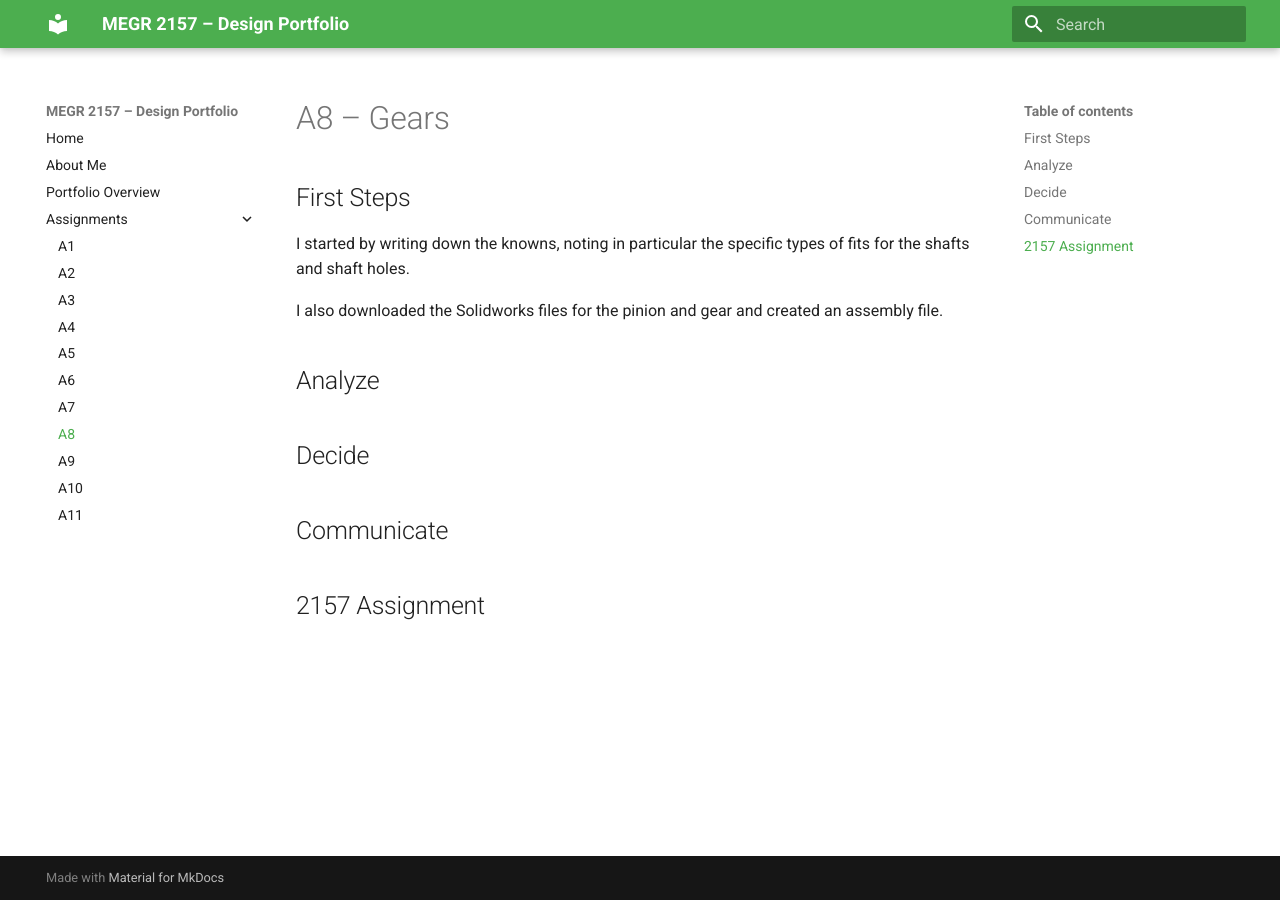
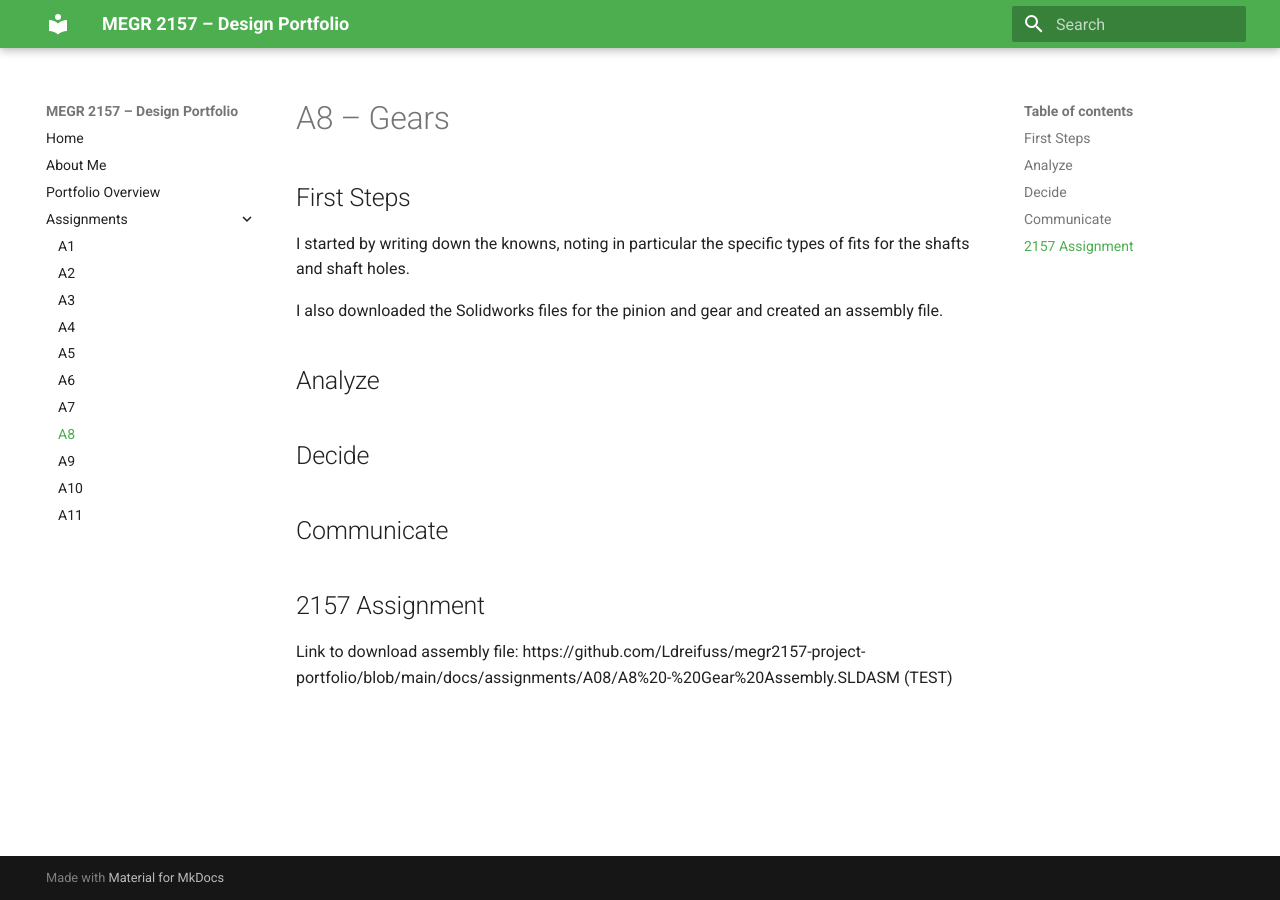
Before and after one commit to Ldreifuss/megr2157-project-portfolio, an MkDocs documentation site: the page built from docs/assignments/A08/index.md, in a window 1280 px wide. Built offline with MkDocs 1.6.1 and Material for MkDocs 9.7.7, drawn with Linux system fonts in a browser that asks for light colours.

Commit message:
Update index.md

```diff
--- a/docs/assignments/A08/index.md
+++ b/docs/assignments/A08/index.md
@@ -16,3 +16,8 @@ I also downloaded the Solidworks files for the pinion and gear and created an as
 
 
 ## 2157 Assignment
+
+
+
+Link to download assembly file: https://github.com/Ldreifuss/megr2157-project-portfolio/blob/main/docs/assignments/A08/A8%20-%20Gear%20Assembly.SLDASM
+(TEST)
```
